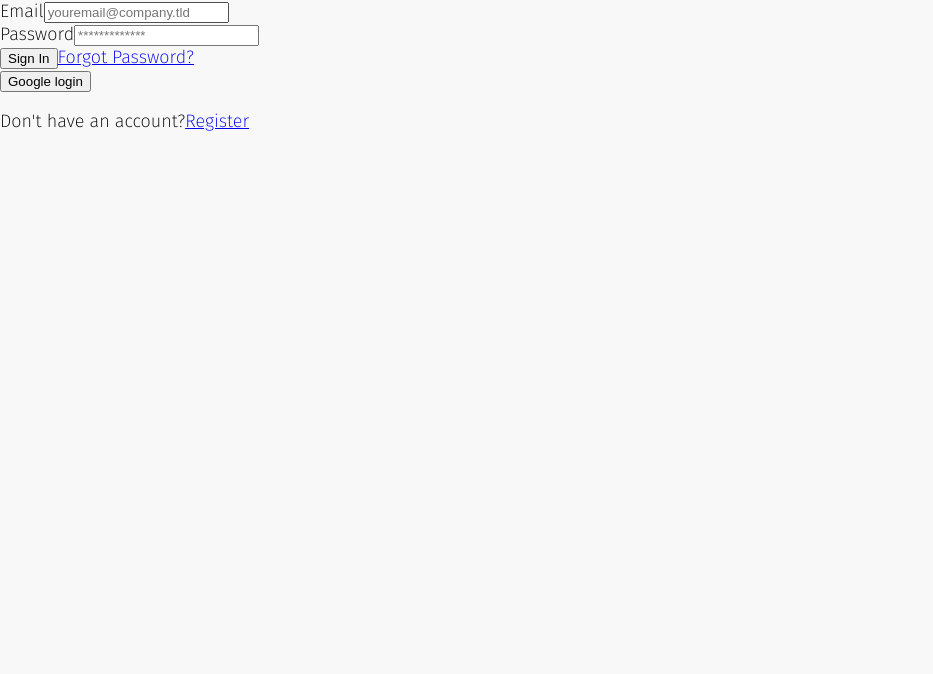
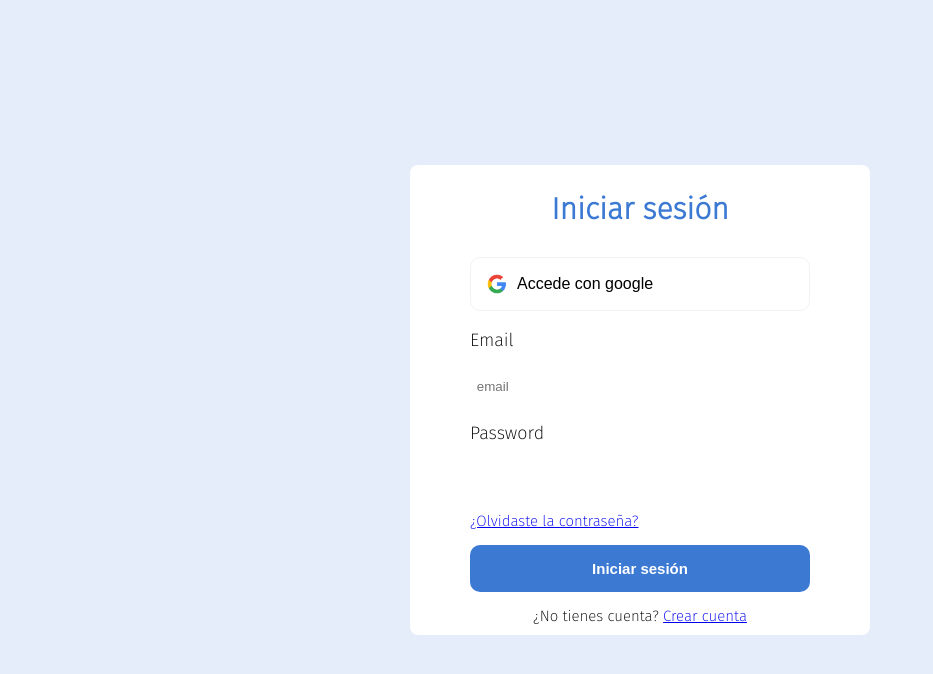
Before and after one commit to emepuchades/task-manager, a React (Create React App) app: page /login in a window 1280 px wide. Shown: the top 674 px of the page, without its empty margins (0-933 px from the left). Built offline with nearby package versions, Linux system fonts and the light colour scheme; no server answers.

Commit message:
Updated style login and register

```diff
--- a/src/pages/app/Dashboard.js
+++ b/src/pages/app/Dashboard.js
@@ -58,7 +58,8 @@ function Dashboard() {
             <Block>
                 <button onClick={handleLogout} > cerrar sesion </button>
                 <Text>
-                    👋 ¡Hola $user, empieza a rear tareas con Task Manager!
+                    {console.log('user', user)}
+                    👋 ¡Hola, empieza a crear tareas con Task Manager!
                 </Text>
                 <BlockBoard>
                     <CardEmpty onClick={handleOpen}>
@@ -70,8 +71,7 @@ function Dashboard() {
                             <CardEmpty key={board.name} onClick={handleOpen}>
                                 <CardText>{board.name}</CardText>
                                 {board.fav ?
-                                    <BsHeart className='iconheart' /> :
-                                    <BsHeartFill className="heartfill iconheart" />
+                                    <BsHeartFill className="heartfill iconheart" /> : <BsHeart className='iconheart' />
                                 }
                             </CardEmpty>
                         </Link>
--- a/src/pages/auth/Login.js
+++ b/src/pages/auth/Login.js
@@ -1,7 +1,10 @@
 import { useState } from "react";
+import styled from 'styled-components'
 import { Link, useNavigate } from "react-router-dom";
 import { useAuth } from "./AuthContext";
 import { Alert } from "./Alert";
+import logo from '../../assets/images/logo-google.png';
+
 
 function Login() {
   const [user, setUser] = useState({
@@ -37,86 +40,115 @@ function Login() {
 
   const handleResetPassword = async (e) => {
     e.preventDefault();
-    if (!user.email) return setError("Write an email to reset password");
+    if (!user.email) return setError("Te hemos enviado un email para que restaures la contreaseña");
     try {
       await resetPassword(user.email);
-      setError('We sent you an email. Check your inbox')
+      setError('Te hemos enviado un email! Mira tu correo')
     } catch (error) {
       setError(error.message);
     }
   };
 
   return (
-    <div className="w-full max-w-xs m-auto">
+    <Block>
       {error && <Alert message={error} />}
+      <Form onSubmit={handleSubmit}>
+        <Title>Iniciar sesión</Title>
 
-      <form
-        onSubmit={handleSubmit}
-        className="bg-white shadow-md rounded px-8 pt-6 pb-8 mb-4"
-      >
-        <div className="mb-4">
-          <label
-            htmlFor="email"
-            className="block text-gray-700 text-sm font-bold mb-2"
-          >
-            Email
-          </label>
-          <input
-            type="email"
-            name="email"
-            id="email"
-            onChange={handleChange}
-            className="shadow appearance-none border rounded w-full py-2 px-3 text-gray-700 leading-tight focus:outline-none focus:shadow-outline"
-            placeholder="youremail@company.tld"
-          />
-        </div>
-        <div className="mb-4">
-          <label
-            htmlFor="password"
-            className="block text-gray-700 text-sm font-bold mb-2"
-          >
-            Password
-          </label>
-          <input
-            type="password"
-            name="password"
-            id="password"
-            onChange={handleChange}
-            className="shadow appearance-none border rounded w-full py-2 px-3 text-gray-700 leading-tight focus:outline-none focus:shadow-outline"
-            placeholder="*************"
-          />
-        </div>
+        <ButtonGoogle onClick={handleGoogleSignin}>
+          <Image src={logo} alt="Logo" /> <p>Accede con google</p>
+        </ButtonGoogle>
 
-        <div className="flex items-center justify-between">
-          <button
-            className="bg-blue-500 hover:bg-blue-700 text-white font-bold py-2 px-4 rounded focus:outline-none focus:shadow-outline"
-            type="submit"
-          >
-            Sign In
-          </button>
-          <a
-            className="inline-block align-baseline font-bold text-sm text-blue-500 hover:text-blue-800"
-            href="#!"
-            onClick={handleResetPassword}
-          >
-            Forgot Password?
-          </a>
-        </div>
-      </form>
-      <button
-        onClick={handleGoogleSignin}
-        className="bg-slate-50 hover:bg-slate-200 text-black  shadow rounded border-2 border-gray-300 py-2 px-4 w-full"
-      >
-        Google login
-      </button>
-      <p className="my-4 text-sm flex justify-between px-3">
-        Don't have an account?
-        <Link to="/register" className="text-blue-700 hover:text-blue-900">
-          Register
-        </Link>
-      </p>
-    </div>
+        <TextInput> Email</TextInput>
+        <Input type="email" name="email" id="email" onChange={handleChange} placeholder="email" />
+        <TextInput> Password </TextInput>
+        <Input type="password" name="password" id="password" onChange={handleChange} />
+        <LinkPassword href="#!" onClick={handleResetPassword}>
+          <Text>¿Olvidaste la contraseña?</Text>
+        </LinkPassword>
+
+        <Button type="submit"> Iniciar sesión </Button>
+        <Text>¿No tienes cuenta? <Link to="/register"> Crear cuenta</Link></Text>
+      </Form>
+
+    </Block>
   );
 }
 
+
+const Block = styled.div`
+  display: flex;
+  height: 100vh;
+  background-color: #E6EDFA;
+  flex-direction: column;
+  justify-content: center;
+  align-items: center;
+  gap: 10px;
+`;
+
+const Title = styled.p`
+  font-size: 30px;
+  font-weight: bold;
+  color: #3B79D3;
+`;
+const Text = styled.p`
+  font-size: 15px;
+  &.textpassword {
+    width: 100%;
+  }
+`;
+const TextInput = styled.p`
+  font-size: 18px;
+  width: 100%;
+`;
+const Image = styled.img`
+  padding: 10px;
+  height: 20px;
+`;
+const Form = styled.form`
+  display: flex;
+  flex-direction: column;
+  justify-content: center;
+  align-items: center;
+  background-color: #ffffff;
+  width: 340px;
+  height: 350px;
+  border-radius: 8px;
+  padding: 60px;
+`;
+
+const Input = styled.input`
+  border: none;
+  outline: none;
+  border-radius: 8px;
+  width: 96%;
+  padding: 10px;
+  background-color: #ffffff;
+`;
+const Button = styled.button`
+  width: 100%;
+  padding: 1em;
+  background: #3B79D3;
+  border: none;
+  border-radius: 10px;
+  font-weight: 600;
+  color: #ffffff;
+  font-size: 15px;
+`;
+const LinkPassword = styled.a`
+  width: 100%;
+`;
+const ButtonGoogle = styled.button`
+  display: flex;
+  align-items: center;
+  text-align: center;
+  margin: 0 auto;
+  width: 100%;
+  background-color: white;
+  border: 1px solid #F1F1F1;
+  border-radius: 10px;
+  font-size: 16px;
+}
+`;
+
 export default Login
--- a/src/pages/auth/Register.js
+++ b/src/pages/auth/Register.js
@@ -1,4 +1,5 @@
 import { useState } from "react";
+import styled from 'styled-components'
 import { Link, useNavigate } from "react-router-dom";
 import { useAuth } from "./AuthContext";
 import { Alert } from "./Alert";
@@ -9,6 +10,7 @@ function Register() {
   const [user, setUser] = useState({
     email: "",
     password: "",
+    username: "",
   });
 
   const [error, setError] = useState("");
@@ -18,7 +20,7 @@ function Register() {
     e.preventDefault();
     setError("");
     try {
-      await signup(user.email, user.password);
+      await signup(user.email, user.password, user.username);
       navigate("/");
     } catch (error) {
       setError(error.message);
@@ -26,55 +28,82 @@ function Register() {
   };
 
   return (
-    <div className="w-full max-w-xs m-auto text-black">
+    <Block>
       {error && <Alert message={error} />}
 
-      <form
-        onSubmit={handleSubmit}
-        className="bg-white shadow-md rounded px-8 pt-6 pb-6 mb-4"
-      >
-        <div className="mb-4">
-          <label
-            htmlFor="email"
-            className="block text-gray-700 text-sm font-bold mb-2"
-          >
-            Email
-          </label>
-          <input
-            type="email"
-            onChange={(e) => setUser({ ...user, email: e.target.value })}
-            className="shadow appearance-none border rounded w-full py-2 px-3 text-gray-700 leading-tight focus:outline-none focus:shadow-outline"
-            placeholder="youremail@company.tld"
-          />
-        </div>
+      <Form onSubmit={handleSubmit}>
+        <Title>Registro</Title>
 
-        <div className="mb-4">
-          <label
-            htmlFor="password"
-            className="block text-gray-700 text-sm font-bold mb-2"
-          >
-            Password
-          </label>
-          <input
-            type="password"
-            onChange={(e) => setUser({ ...user, password: e.target.value })}
-            className="shadow appearance-none border rounded w-full py-2 px-3 text-gray-700 leading-tight focus:outline-none focus:shadow-outline"
-            placeholder="*************"
-          />
-        </div>
+        <TextInput> Email </TextInput>
+        <Input type="email" onChange={(e) => setUser({ ...user, email: e.target.value })} placeholder="email" />
 
-        <button className="bg-blue-500 hover:bg-blue-700 text-white font-bold py-2 px-4 rounded focus:outline-none focus:shadow-outline">
-          Register
-        </button>
-      </form>
-      <p className="my-4 text-sm flex justify-between px-3">
-        Already have an Account?
-        <Link to="/login" className="text-blue-700 hover:text-blue-900">
-          Login
-        </Link>
-      </p>
-    </div>
+        <TextInput> Contraseña </TextInput>
+        <Input type="password" onChange={(e) => setUser({ ...user, password: e.target.value })} />
+
+        <Button> Register </Button>
+        <Text>¿ Ya tienes una cuenta? <Link to="/login" > Inicia sesión </Link></Text>
+      </Form>
+
+    </Block>
   );
 }
 
+const Block = styled.div`
+  display: flex;
+  height: 100vh;
+  background-color: #E6EDFA;
+  flex-direction: column;
+  justify-content: center;
+  align-items: center;
+  gap: 10px;
+`;
+
+const Title = styled.p`
+  font-size: 30px;
+  font-weight: bold;
+  color: #3B79D3;
+  margin: 5px;
+`;
+const Text = styled.p`
+  font-size: 15px;
+  &.textpassword {
+    width: 100%;
+  }
+`;
+const TextInput = styled.p`
+  font-size: 18px;
+  width: 100%;
+`;
+const Form = styled.form`
+  display: flex;
+  flex-direction: column;
+  justify-content: center;
+  align-items: center;
+  background-color: #ffffff;
+  width: 340px;
+  height: 350px;
+  border-radius: 8px;
+  padding: 60px;
+`;
+
+const Input = styled.input`
+  border: none;
+  outline: none;
+  border-radius: 8px;
+  width: 96%;
+  padding: 10px;
+  background-color: #ffffff;
+`;
+const Button = styled.button`
+  width: 100%;
+  padding: 1em;
+  background: #3B79D3;
+  margin-top: 30px;
+  border: none;
+  border-radius: 10px;
+  font-weight: 600;
+  color: #ffffff;
+  font-size: 15px;
+`;
+
 export default Register;
```
Also changed, not shown: src/assets/images/logo-google.png (added).
